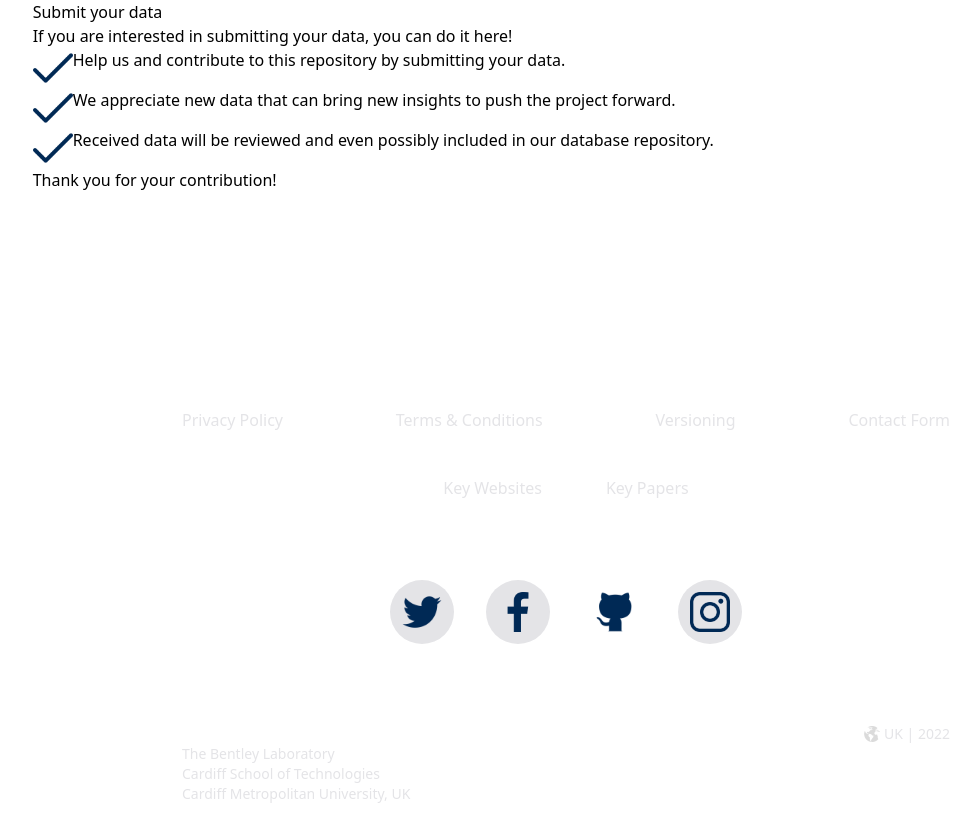
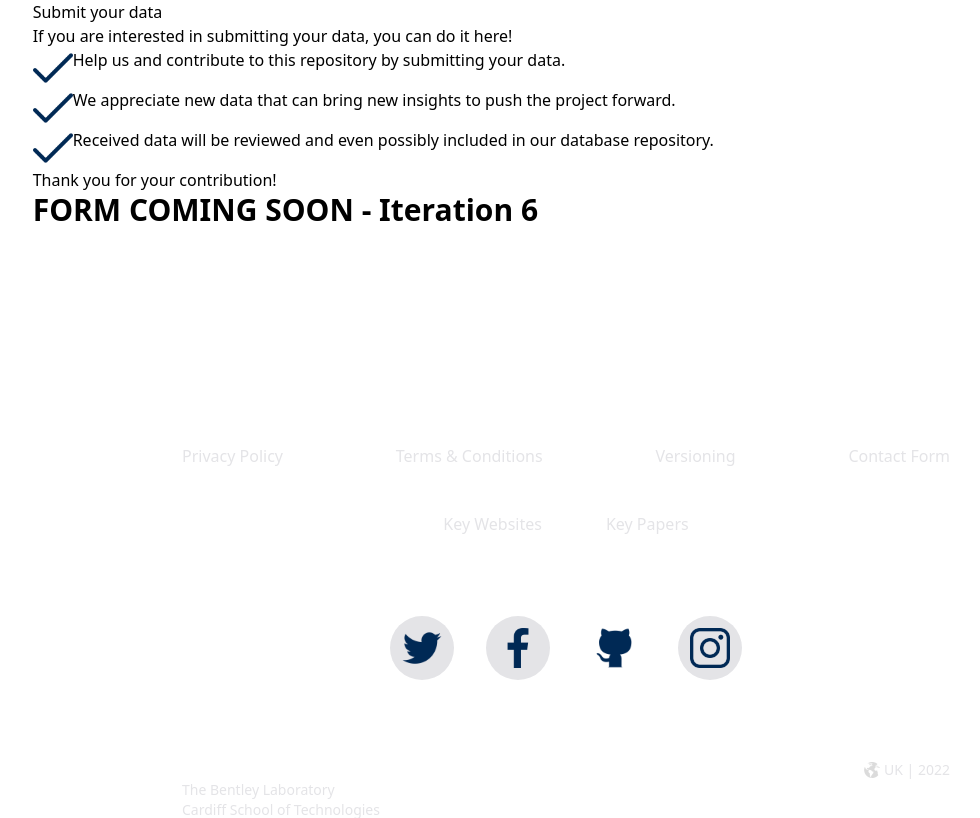
Before and after one commit to oliverolah/neuroinformatics_project, a Django app: page /submit_data_page/ in a window 1280 px wide. Shown: the part 80-898 px from the top of the page, without its empty margins (74-1054 px from the left). Run offline with Django 3.2, Linux system fonts and the light colour scheme; some libraries are stand-ins or nearby versions.

Commit message:
C4-I5-full HTML structure of submitdata page + adding tailwind config connection

```diff
--- a/templates/submitdata/submit_data_page.html
+++ b/templates/submitdata/submit_data_page.html
@@ -17,6 +17,8 @@
 
    <main class="block mx-auto w-11/12 xl:w-10/12">
 
+      <!-- DIV for both left/right containers(alignment) -->
+      <div>
          <!-- Left/Top Part -->
          <div>
             <div>
@@ -49,7 +51,12 @@
          </div>
 
          <!-- Right/Bottom Part -->
-
+         <div>
+            <div>
+               <h1 class="text-3xl font-bold">FORM COMING SOON - Iteration 6</h1>
+            </div>
+         </div>
+      </div>
    </main>
 
    <!-- Footer -->
--- a/theme/static_src/tailwind.config.js
+++ b/theme/static_src/tailwind.config.js
@@ -30,6 +30,7 @@ module.exports = {
         '../../templates/homeroots/home.html',
         '../../templates/footer.html',
         '../../templates/navbar.html',
+        '../../templates/submitdata/submit_data_page.html',
 
         /*
          * Templates in other django apps (BASE_DIR/<any_app_name>/templates).
```
Lines whose indentation alone changed are shown as unchanged.
